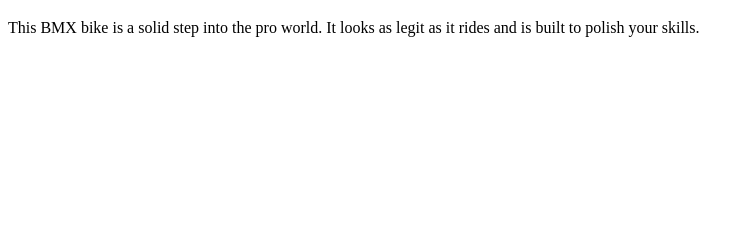
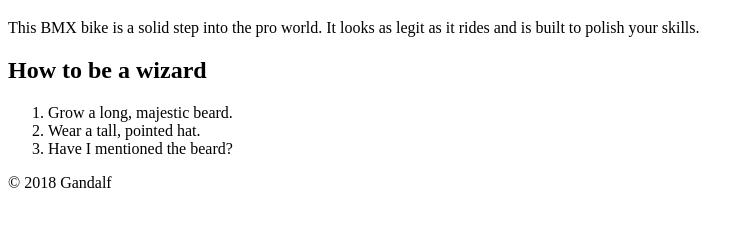
Before and after one commit to mariefrancef/jeudi1210, a plain HTML site: page index.html in a window 1280 px wide. Shown: the part 131-358 px from the top of the page, without its empty margins (0-754 px from the left). Drawn offline with Linux system fonts and the light colour scheme.

Commit message:
commit index

```diff
--- a/index.html
+++ b/index.html
@@ -3,27 +3,27 @@
 <html>
 
     <nav class="crumbs">
-
         <ol>
-
           <li class="crumb"><a href="#">Bikes</a></li>
-
           <li class="crumb"><a href="#">BMX</a></li>
-
           <li class="crumb">Jump Bike 3000</li>
-
         </ol>
-
       </nav>
+      <h1>Jump Bike 3000</h1>
+      <p>
+        This BMX bike is a solid step into the pro world. It looks as legit as it rides and is built to polish your skills.
+      </p>
 
 
-
-      <h1>Jump Bike 3000</h1>
-
-      <p>
-
-        This BMX bike is a solid step into the pro world. It looks as legit as it rides and is built to polish your skills.
-
-      </p>
-
+      <article>
+        <h1>How to be a wizard</h1>
+        <ol>
+          <li>Grow a long, majestic beard.</li>
+          <li>Wear a tall, pointed hat.</li>
+          <li>Have I mentioned the beard?</li>
+        </ol>
+        <footer>
+          <p>© 2018 Gandalf</p>
+        </footer>
+      </article>
 </html>
```
